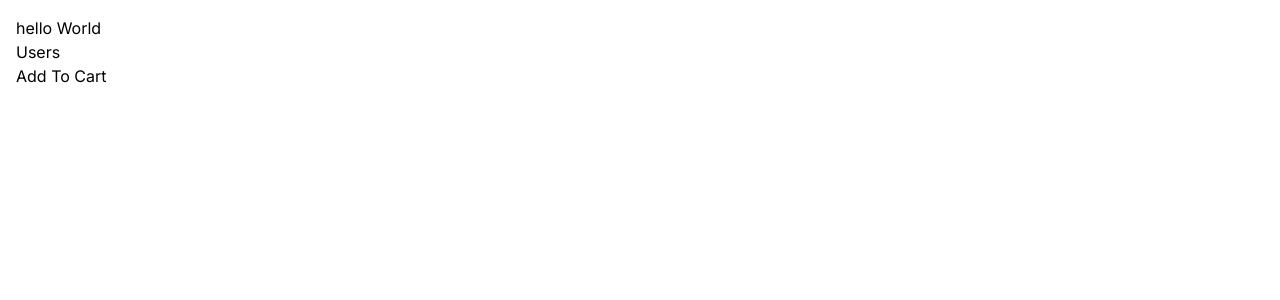
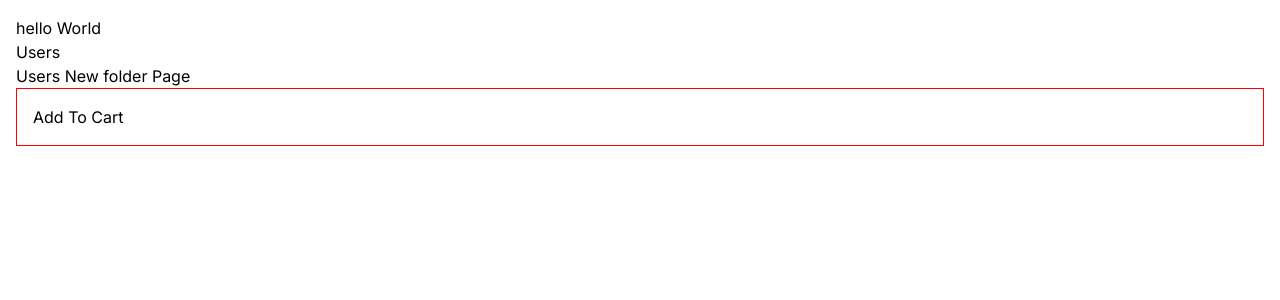
Before and after one commit to jojorabbit1/TypeScript-Learning-From-Mosh, a Next.js app: page / in a window 1280 px wide. Shown: the top 300 px of the page. Built offline with nearby package versions, Linux system fonts and the light colour scheme.

Commit message:
Css Modules

```diff
--- /dev/null
+++ b/app/components/ProductCard.module.css
@@ -0,0 +1,4 @@
+.card {
+    padding : 1rem;
+    border : 1px solid red ;
+}
--- a/app/components/ProductCard.tsx
+++ b/app/components/ProductCard.tsx
@@ -1,9 +1,10 @@
 import React from "react";
 import AddToCart from "./AddToCart";
+import styles from "../components/ProductCard.module.css";
 
 const ProductCard = () => {
   return (
-    <div>
+    <div className={styles.card}>
       <AddToCart />
     </div>
   );
--- a/app/page.tsx
+++ b/app/page.tsx
@@ -7,7 +7,8 @@ export default function Home() {
     <main>
       <h1>hello World</h1>
       <Link href="/users">Users</Link>
-
+      <br />
+      <Link href="/users/new">Users New folder Page</Link>
       <ProductCard />
     </main>
   );
```
